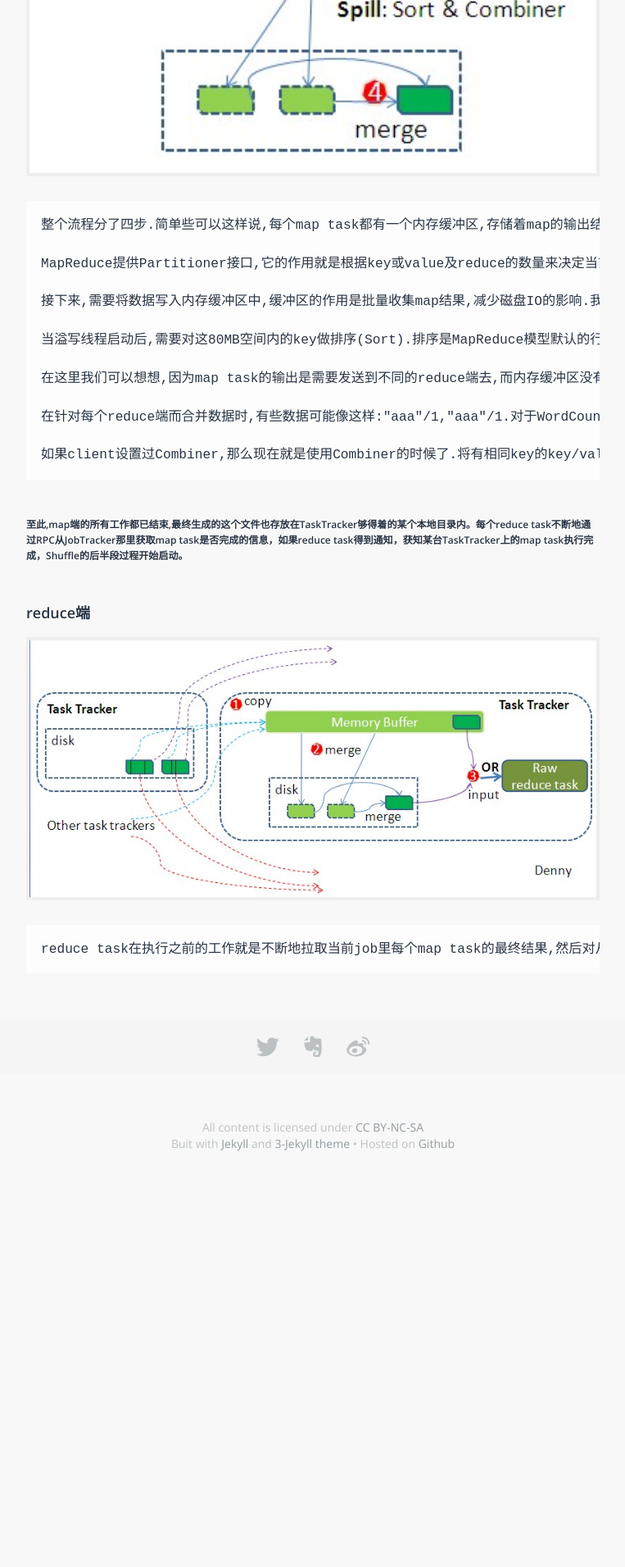
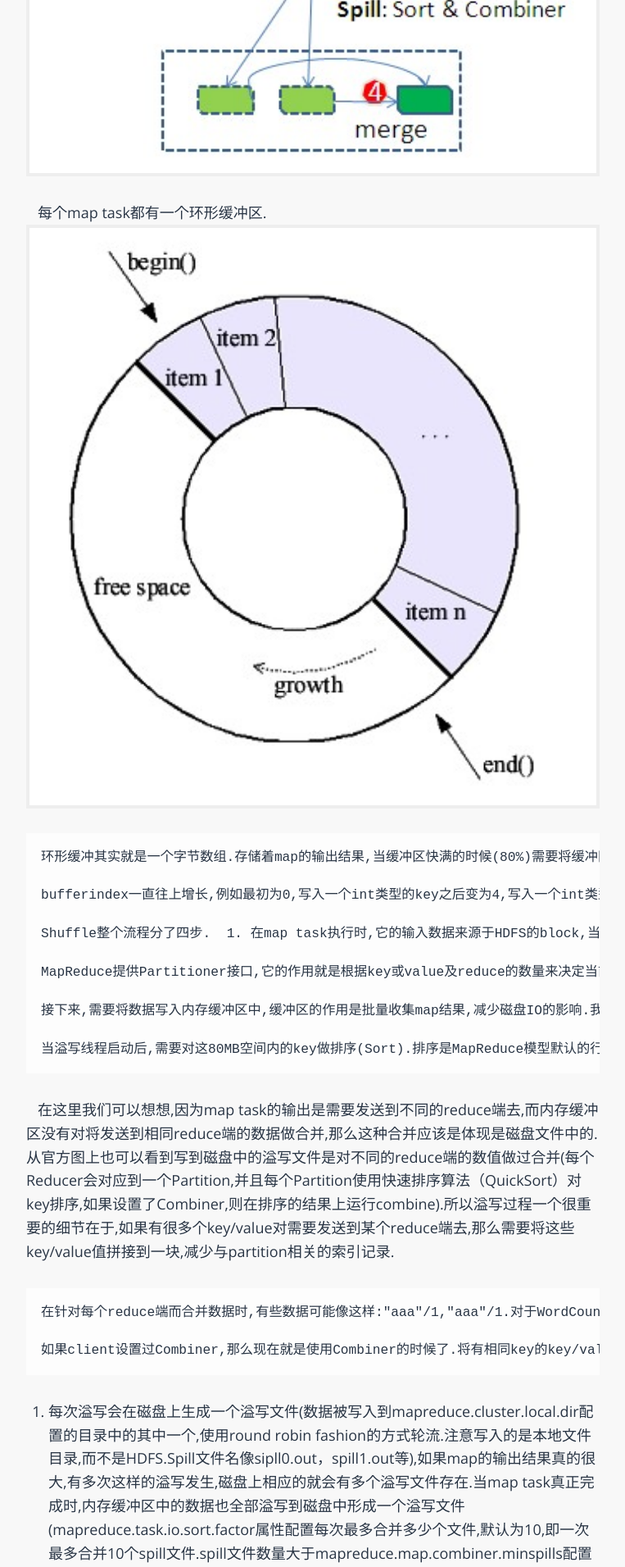
Before and after one commit to kuncle/kuncle.github.io, a Jekyll site: the page built from _posts/2017-03-17-MapReduce的Shuffle.markdown, in a window 1280 px wide. Shown: the part 1559-3470 px from the top of the page at 82% size, without its empty margins (258-1021 px from the left). Built offline with Jekyll 4.4.1, drawn with Linux system fonts in a browser that asks for light colours; some web fonts are replaced; some of the changed text lies outside the part shown.

Commit message:
Update 2017-03-17-MapReduce的Shuffle.markdown

````diff
--- a/_posts/2017-03-17-MapReduce的Shuffle.markdown
+++ b/_posts/2017-03-17-MapReduce的Shuffle.markdown
@@ -18,23 +18,48 @@ tags: Hadoop
 #### map端
 ![map_shuffle](/assets/img/map_shuffle.jpg)
 
-    整个流程分了四步.简单些可以这样说,每个map task都有一个内存缓冲区,存储着map的输出结果,当缓冲区快满的时候(80%)需要将缓冲区的数据以一个临时文件的方式存放到磁盘,当整个map task结束后再对磁盘中这个map task产生的所有临时文件做合并,生成最终的正式输出文件,然后等待reduce task来拉数据.
+    每个map task都有一个环形缓冲区.
+![map_shuffle](/assets/img/buffer.jpg)
+
+    环形缓冲其实就是一个字节数组.存储着map的输出结果,当缓冲区快满的时候(80%)需要将缓冲区的数据以一个临时文件的方式存放到磁盘,当整个map task结束后再对磁盘中这个map task产生的所有临时文件做合并,生成最终的正式输出文件,然后等待reduce task来拉数据.
+ ``` java
+ // MapTask.java
+private byte[] kvbuffer;  // main output buffer
+kvbuffer = new byte[maxMemUsage - recordCapacity];
+ ```
+kvbuffer包含数据区和索引区,这两个区是相邻不重叠的区域,用一个分界点来标识.分界点不是永恒不变的,每次Spill之后都会更新一次.初始分界点为0,数据存储方向为向上增长,索引存储方向向下:
+![buffer_index](/assets/img/buffer_index.jpg)
+
+    bufferindex一直往上增长,例如最初为0,写入一个int类型的key之后变为4,写入一个int类型的value之后变成8.kvmeta的存放指针kvindex每次都是向下跳四个"格子".索引是对key-value在kvbuffer中的索引,是个四元组,占用四个Int长度,包括：value的起始位置,key的起始位置,partition值,value的长度.
+
+    Shuffle整个流程分了四步.
 1. 在map task执行时,它的输入数据来源于HDFS的block,当然在MapReduce概念中,map task只读取split.Split与block的对应关系可能是多对一,默认是一对一.在WordCount例子里,假设map的输入数据都是像“aaa”这样的字符串.
 2. 在经过mapper的运行后,我们得知mapper的输出是这样一个key/value对:key是"aaa",value是数值1.因为当前map端只做加1的操作,在reduce task里才去合并结果集.前面我们知道这个job有3个reduce task,到底当前的“aaa”应该交由哪个reduce去做呢,是需要现在决定的.
 
     MapReduce提供Partitioner接口,它的作用就是根据key或value及reduce的数量来决定当前的这对输出数据最终应该交由哪个reduce task处理.默认对key hash后再以reduce task数量取模.默认的取模方式只是为了平均reduce的处理能力,如果用户自己对Partitioner有需求,可以订制并设置到job上.在我们的例子中,"aaa"经过Partitioner后返回0,也就是这对值应当交由第一个reducer来处理.
 
     接下来,需要将数据写入内存缓冲区中,缓冲区的作用是批量收集map结果,减少磁盘IO的影响.我们的key/value对以及Partition的结果都会被写入缓冲区.当然写入之前,key与value值都会被序列化成字节数组.整个内存缓冲区就是一个字节数组.
-3. 这个内存缓冲区是有大小限制的,默认是100MB.当map task的输出结果很多时,就可能会撑爆内存,所以需要在一定条件下将缓冲区中的数据临时写入磁盘,然后重新利用这块缓冲区.这个从内存往磁盘写数据的过程被称为Spill,中文可译为溢写,字面意思很直观.这个溢写是由单独线程来完成,不影响往缓冲区写map结果的线程.溢写线程启动时不应该阻止map的结果输出,所以整个缓冲区有个溢写的比例spill.percent.这个比例默认是0.8,也就是当缓冲区的数据已经达到阈值（buffer size * spill percent = 100MB * 0.8 = 80MB）,溢写线程启动,锁定这80MB的内存,执行溢写过程.Map task的输出结果还可以往剩下的20MB内存中写,互不影响。
+3. 这个内存缓冲区是有大小限制的,默认是100MB(通过mapreduce.task.io.sort.mb设置).当map task的输出结果很多时,就可能会撑爆内存,所以需要在一定条件下将缓冲区中的数据临时写入磁盘,然后重新利用这块缓冲区.这个从内存往磁盘写数据的过程被称为Spill,中文可译为溢写,字面意思很直观.这个溢写是由单独线程来完成,不影响往缓冲区写map结果的线程.溢写线程启动时不应该阻止map的结果输出,所以整个缓冲区有个溢写的比例spill.percent.这个比例默认是0.8,也就是当缓冲区的数据已经达到阈值（buffer size * spill percent = 100MB * 0.8 = 80MB）,溢写线程启动,锁定这80MB的内存,执行溢写过程.Map task的输出结果还可以往剩下的20MB内存中写,互不影响。
 
     当溢写线程启动后,需要对这80MB空间内的key做排序(Sort).排序是MapReduce模型默认的行为,这里的排序也是对序列化的字节做的排序.
 
-    在这里我们可以想想,因为map task的输出是需要发送到不同的reduce端去,而内存缓冲区没有对将发送到相同reduce端的数据做合并,那么这种合并应该是体现是磁盘文件中的.从官方图上也可以看到写到磁盘中的溢写文件是对不同的reduce端的数值做过合并.所以溢写过程一个很重要的细节在于,如果有很多个key/value对需要发送到某个reduce端去,那么需要将这些key/value值拼接到一块,减少与partition相关的索引记录.
+    在这里我们可以想想,因为map task的输出是需要发送到不同的reduce端去,而内存缓冲区没有对将发送到相同reduce端的数据做合并,那么这种合并应该是体现是磁盘文件中的.从官方图上也可以看到写到磁盘中的溢写文件是对不同的reduce端的数值做过合并(每个Reducer会对应到一个Partition,并且每个Partition使用快速排序算法（QuickSort）对key排序,如果设置了Combiner,则在排序的结果上运行combine).所以溢写过程一个很重要的细节在于,如果有很多个key/value对需要发送到某个reduce端去,那么需要将这些key/value值拼接到一块,减少与partition相关的索引记录.
 
     在针对每个reduce端而合并数据时,有些数据可能像这样:"aaa"/1,"aaa"/1.对于WordCount例子,就是简单地统计单词出现的次数,如果在同一个map task的结果中有很多个像"aaa"一样出现多次的key,我们就应该把它们的值合并到一块,这个过程叫reduce也叫combine.但MapReduce的术语中,reduce只指reduce端执行从多个map task取数据做计算的过程.除reduce外,非正式地合并数据只能算做combine了.其实大家知道的,MapReduce中将Combiner等同于Reducer.
 
     如果client设置过Combiner,那么现在就是使用Combiner的时候了.将有相同key的key/value对的value加起来,减少溢写到磁盘的数据量.Combiner会优化MapReduce的中间结果,所以它在整个模型中会多次使用.那哪些场景才能使用Combiner呢?从这里分析,Combiner的输出是Reducer的输入,Combiner绝不能改变最终的计算结果.所以从我的想法来看,Combiner只应该用于那种Reduce的输入key/value与输出key/value类型完全一致,且不影响最终结果的场景.比如累加,最大值等.Combiner的使用一定得慎重,如果用好,它对job执行效率有帮助,反之会影响reduce的最终结果.
-4. 每次溢写会在磁盘上生成一个溢写文件,如果map的输出结果真的很大,有多次这样的溢写发生,磁盘上相应的就会有多个溢写文件存在.当map task真正完成时,内存缓冲区中的数据也全部溢写到磁盘中形成一个溢写文件.最终磁盘中会至少有一个这样的溢写文件存在(如果map的输出结果很少,当map执行完成时,只会产生一个溢写文件),因为最终的文件只有一个,所以需要将这些溢写文件归并到一起,这个过程就叫做Merge.Merge是怎样的?如前面的例子,“aaa”从某个map task读取过来时值是5，从另外一个map 读取时值是8,因为它们有相同的key,所以得merge成group.什么是group.对于“aaa”就是像这样的：{“aaa”, [5, 8, 2, …]},数组中的值就是从不同溢写文件中读取出来的.请注意,因为merge是将多个溢写文件合并到一个文件,所以可能也有相同的key存在,在这个过程中如果client设置过Combiner,也会使用Combiner来合并相同的key.
+
+4. 每次溢写会在磁盘上生成一个溢写文件(数据被写入到mapreduce.cluster.local.dir配置的目录中的其中一个,使用round robin fashion的方式轮流.注意写入的是本地文件目录,而不是HDFS.Spill文件名像sipll0.out，spill1.out等),如果map的输出结果真的很大,有多次这样的溢写发生,磁盘上相应的就会有多个溢写文件存在.当map task真正完成时,内存缓冲区中的数据也全部溢写到磁盘中形成一个溢写文件(mapreduce.task.io.sort.factor属性配置每次最多合并多少个文件,默认为10,即一次最多合并10个spill文件.spill文件数量大于mapreduce.map.combiner.minspills配置的数,则在合并文件写入之前,会再次运行combiner.如果spill文件数量太少,运行combiner的收益可能小于调用的代价).
+
+合并过程的简单示意：
+![spill_merge](/assets/img/spill_merge.jpg)
+
+    最终磁盘中会至少有一个这样的溢写文件存在(如果map的输出结果很少,当map执行完成时,只会产生一个溢写文件),因为最终的文件只有一个,所以需要将这些溢写文件归并到一起,这个过程就叫做Merge.Merge是怎样的?如前面的例子,“aaa”从某个map task读取过来时值是5，从另外一个map 读取时值是8,因为它们有相同的key,所以得merge成group.什么是group.对于“aaa”就是像这样的：{“aaa”, [5, 8, 2, …]},数组中的值就是从不同溢写文件中读取出来的.请注意,因为merge是将多个溢写文件合并到一个文件,所以可能也有相同的key存在,在这个过程中如果client设置过Combiner,也会使用Combiner来合并相同的key.
+
+    每个mapper也有对应的一个索引环形Buffer,默认为1KB,可以通过mapreduce.task.index.cache.limit.bytes来配置,索引如果足够小则存在内存中,如果内存放不下,需要写入磁盘(索引文件超过21845.3时).Spill文件索引名称类似这样spill110.out.index,spill111.out.index.Spill文件的索引事实上是 org.apache.hadoop.mapred.SpillRecord的一个数组,每个Map任务（源码中的MapTask.java类）维护一个这样的列表.
+
+    索引及spill文件如下图示意：
+![spill](/assets/img/spill.jpg)
 
 ###### 至此,map端的所有工作都已结束,最终生成的这个文件也存放在TaskTracker够得着的某个本地目录内。每个reduce task不断地通过RPC从JobTracker那里获取map task是否完成的信息，如果reduce task得到通知，获知某台TaskTracker上的map task执行完成，Shuffle的后半段过程开始启动。
 
````
